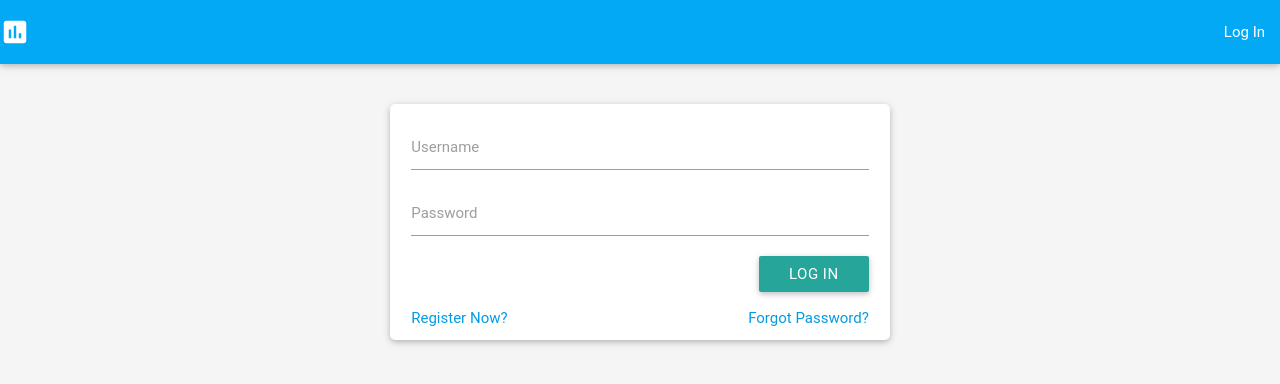
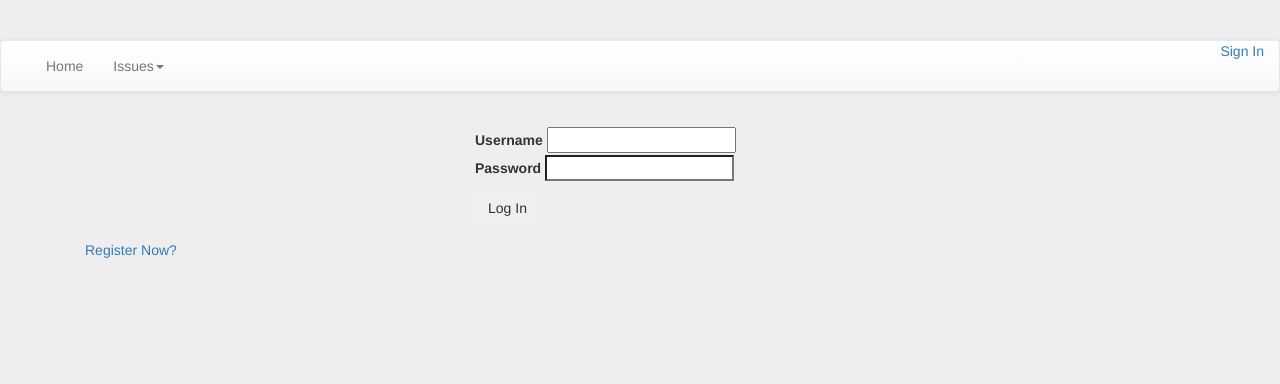
Before and after one commit to michaelkamau/bc-10-LibreIssueTracker, a Flask app: page /auth/login in a window 1280 px wide. Shown: the top 384 px of the page. Run offline with Flask 2, Linux system fonts and the light colour scheme; some libraries are stand-ins or nearby versions; some web fonts are replaced.

Commit message:
Switched to bootstrap from materialize framework.

```diff
--- a/app/__init__.py
+++ b/app/__init__.py
@@ -4,6 +4,7 @@ from flask import Flask
 # Import SQLAlchemy
 from flask_login import LoginManager
 from flask_sqlalchemy import SQLAlchemy
+from itsdangerous import URLSafeTimedSerializer
 
 app = Flask(__name__)
 
@@ -15,6 +16,10 @@ from app.mod_issues_tracker.controllers import mod_issue_tracker
 from app.mod_index.controller import mod_index
 from app.mod_admin.controllers import mod_admin
 
+from flask_bcrypt import Bcrypt
+ts = URLSafeTimedSerializer(app.config["SECRET_KEY"])
+bcrypt = Bcrypt(app)
+
 app.register_blueprint(mod_auth)
 app.register_blueprint(mod_issue_tracker)
 app.register_blueprint(mod_index)
--- a/app/mod_admin/views.py
+++ b/app/mod_admin/views.py
@@ -1,11 +1,12 @@
 from wtforms import Form, StringField, SelectField
+from wtforms.validators import DataRequired
 
 from app import db
 from app.models import User
 
 
 class NewDepartmentForm(Form):
-    department_name = StringField(id='department_name')
-    users = SelectField(id='users',
+    department_name = StringField(id='department_name',  validators=[DataRequired()])
+    users = SelectField(id='users',  validators=[DataRequired()],
                         choices=db.session.query(User.id, User.fullname).all()
                         )
--- a/app/mod_auth/controllers.py
+++ b/app/mod_auth/controllers.py
@@ -41,7 +41,7 @@ def register():
 def logout():
     if logout_user():
         flash("Successfully Logged out")
-        return redirect(url_for("index.index"))
+        return redirect(url_for("auth.login"))
     else:
         flash("problem logging out")
         return "done"
--- a/app/mod_auth/views.py
+++ b/app/mod_auth/views.py
@@ -1,20 +1,26 @@
 from wtforms import Form, PasswordField, SelectField
 from wtforms import StringField
 from wtforms.validators import DataRequired, Email
+from flask_bootstrap import Bootstrap
+
+from app import app
+
+Bootstrap(app)
 
 from app.models import Department
 
 
 class RegistrationForm(Form):
-    username = StringField(id='username')
+    username = StringField(id='username', validators=[DataRequired()])
     email = StringField(id='email', validators=[DataRequired(), Email()])
-    password = PasswordField(id='password')
-    first_name = StringField(id='first_name')
-    last_name = StringField(id='last_name')
-    department = SelectField(id='department',
+    password = PasswordField(id='password', validators=[DataRequired()])
+    first_name = StringField(id='first_name', validators=[DataRequired()])
+    last_name = StringField(id='last_name', validators=[DataRequired()])
+    department = SelectField(id='department', validators=[DataRequired()],
                              choices=Department().query.with_entities(Department.id, Department.name).all())
 
 
 class LoginForm(Form):
     username = StringField(id="username")
     password = StringField(id="password")
+    hidden_tag = StringField()
--- a/app/templates/auth/login.html
+++ b/app/templates/auth/login.html
@@ -1,64 +1,79 @@
 {% extends "static/base.html" %}
+{% import "bootstrap/wtf.html" as wtf %}
 {% block title %}
     Log in
 {% endblock %}
 
 {% block content %}
+<style>
+    body {
+  padding-top: 40px;
+  padding-bottom: 40px;
+  background-color: #eee;
+}
 
-<style type="text/css">
+.form-signin {
+  max-width: 330px;
+  padding: 15px;
+  margin: 0 auto;
+}
+.form-signin .form-signin-heading,
+.form-signin .checkbox {
+  margin-bottom: 10px;
+}
+.form-signin .checkbox {
+  font-weight: normal;
+}
+.form-signin .form-control {
+  position: relative;
+  height: auto;
+  -webkit-box-sizing: border-box;
+     -moz-box-sizing: border-box;
+          box-sizing: border-box;
+  padding: 10px;
+  font-size: 16px;
+}
+.form-signin .form-control:focus {
+  z-index: 2;
+}
+.form-signin input[type="email"] {
+  margin-bottom: -1px;
+  border-bottom-right-radius: 0;
+  border-bottom-left-radius: 0;
+}
+.form-signin input[type="password"] {
+  margin-bottom: 10px;
+  border-top-left-radius: 0;
+  border-top-right-radius: 0;
+}
+</style>
+<div class="container">
+ <form class="form-signin" method="post" action="{{ url_for('auth.login') }}">
+    <div class="row">
+        <label for="{{form.username.id}}">Username</label>
+        <input id="{{form.username.id}}" type="text" name={{form.username.id}} class="validate">
 
-    .row{
-        margin-bottom: 0;
-    }
-
-    .input-field {
-        margin-top : 0;
-    }
-
-    .card-panel {
-        margin-top: 40px;
-        margin-bottom: 20px;
-        width: 500px;
-        padding: 10px;
-        margin-left: auto;
-        margin-right: auto;
-        padding-top: 20px;
-        border-radius: 5px;
-    }
-</style>
-<div class="card-panel">
-<form method=post action="/auth/login">
-    <div class="row">
-        <div class="input-field col s12">
-          <input id="{{form.username.id}}" type="text" name={{form.username.id}} class="validate">
-          <label for="{{form.username.id}}">Username</label>
-        </div>
     </div>
 
     <div class="row">
-        <div class="input-field col s12">
+            <label for="{{form.password.id}}">Password</label>
           <input id="{{form.password.id}}" type="password" name={{form.password.id}} class="validate">
-          <label for="{{form.password.id}}">Password</label>
-        </div>
+
+
     </div>
 
     <div class="row">
-    <div class="input-field col s12">
+
         <button class="btn waves-effect waves-light margin right" type="submit" name="log_in">Log In</button>
     </div>
-    </div>
+
 
 </form>
-    <div class="row">
-        <div class="input-field col s12">
-        <p class="margin center medium-small">
-            <a href="{{ url_for('auth.register') }}" class="right">Forgot Password?</a>
+    <div class="container">
              <a href="{{ url_for('auth.register') }}" class="left">Register Now?</a>
         </p>
-            </div>
+
     </div>
-
-</form>
 </div>
 
 {% endblock %}
--- a/app/templates/static/base.html
+++ b/app/templates/static/base.html
@@ -2,59 +2,70 @@
 <html lang="en">
 <head>
     {% block head %}
-    <title>{% block title %}Home{% endblock %} | Issue Tracker</title>
-    <link rel="stylesheet" href="https://cdnjs.cloudflare.com/ajax/libs/materialize/0.97.7/css/materialize.min.css">
-    <link href="https://fonts.googleapis.com/icon?family=Material+Icons" rel="stylesheet">
-    <link href="../css/style.css" rel="stylesheet">
 
-    <style>
-        body {
-            background: #f5f5f5;
-           }
-         nav {
-                background-color: #03a9f4;
-         }
-    </style>
-    {% endblock %}
+     <!-- Latest compiled and minified CSS -->
+<link rel="stylesheet" href="https://maxcdn.bootstrapcdn.com/bootstrap/3.3.7/css/bootstrap.min.css">
+<!-- Optional theme -->
+<link rel="stylesheet" href="https://maxcdn.bootstrapcdn.com/bootstrap/3.3.7/css/bootstrap-theme.min.css">
+
+<script src="https://code.jquery.com/jquery-3.1.1.min.js"></script>
+<script src="https://maxcdn.bootstrapcdn.com/bootstrap/3.3.7/js/bootstrap.min.js"></script>{% endblock %}
 </head>
 <body>
 
     {% block nav %}
-    <div class="navbar-fixed">
-      <nav>
-        <div class="nav-wrapper">
-          <a href="/" class="brand-logo"><i class="material-icons large icon-demo">insert_chart</i></a>
-          <ul id="nav-mobile" class="right hide-on-med-and-down">
-              {% if current_user.is_authenticated %}
-                {% if current_user.is_admin() %}
-                    <li><a href="{{ url_for('admin.manage_departments') }}">Departments</a></li>
-                {% endif %}
-                <li><a href="{{ url_for('auth.logout') }}">Log Out</a></li>
-              {% else %}
-                <li><a href="{{ url_for('auth.login') }}">Log In</a></li>
-              {% endif %}
+<nav class="navbar navbar-default">
+  <div class="container-fluid">
+
+<div class="collapse navbar-collapse" id="bs-example-navbar-collapse-1">
+      <ul class="nav navbar-nav">
+
+
+      <ul class="nav navbar-nav navbar-right">
+        <li><a href="/">Home</a></li>
+        <li class="dropdown">
+          <a href="#" class="dropdown-toggle" data-toggle="dropdown" role="button" aria-haspopup="true" aria-expanded="false">Issues<span class="caret"></span></a>
+          <ul class="dropdown-menu">
+            <li><a href="{{ url_for('issues.add_new_issue') }}">Post New Issue</a></li>
+            <li><a href="{{url_for('issues.get_issues')}}">My Issues</a></li>
+            <li role="separator" class="divider"></li>
+            <li><a href="#">Assigned Issues</a></li>
           </ul>
-        </div>
-      </nav>
-        </div>
+        </li>
+      </ul>
+      </ul>
+    <ul class="nav navbar-nav navbar-right">
+        {% if current_user.is_authenticated%}
+        {% if current_user.is_admin() %}
+        <li>
+            <a href="{{ url_for('admin.manage_departments') }}"><i class="fa fa-sign-out"></i>Manage Departments</a>
+        </li>
+        {% endif %}
+        <li>
+        <a href="{{ url_for('auth.logout') }}"><i class="fa fa-sign-out"></i>Sign Out</a>
+        </li>
+        {% else %}
+        <a href="{{ url_for('auth.login') }}"><i class="fa fa-sign-in"></i>Sign In</a>
+        {% endif %}
+
+
+    </ul>
+    </div><!-- /.navbar-collapse -->
+  </div><!-- /.container-fluid -->
+</nav>
     {% endblock %}
 
     {% for message in get_flashed_messages() %}
     <p>
-        {{message}}
+        <div class="alert alert-info">{{message}}</div>
     </p>
 {% endfor %}
 
     {% block content %}
-   <hr />
-    <a href="/issues/new" >New Issue</a><br />
-    <a href="/issues" >Issues</a><br />
-    <a href="/issues/assign" >Assign Issue</a>
-       <hr />
 
     {% endblock %}
-  <script type="text/javascript" src="https://cdnjs.cloudflare.com/ajax/libs/jquery/3.1.1/jquery.js"></script>
-  <script src="https://cdnjs.cloudflare.com/ajax/libs/materialize/0.97.7/js/materialize.min.js"></script>
-    {% block scripts %} {% endblock %}
+  {% block scripts %}
+
+    {% endblock %}
 </body>
 </html>
```
Also changed, not shown: app/mod_issues_tracker/controllers.py (+16 -2 lines), app/templates/admin/departments.html (+18 -39 lines), app/templates/auth/register.html (+40 -67 lines), app/templates/issues/create_new.html (+22 -65 lines), app/templates/issues/issue_details.html (+23 -74 lines), app/templates/issues/issues_list.html (+27 -25 lines), app.sqlite.
